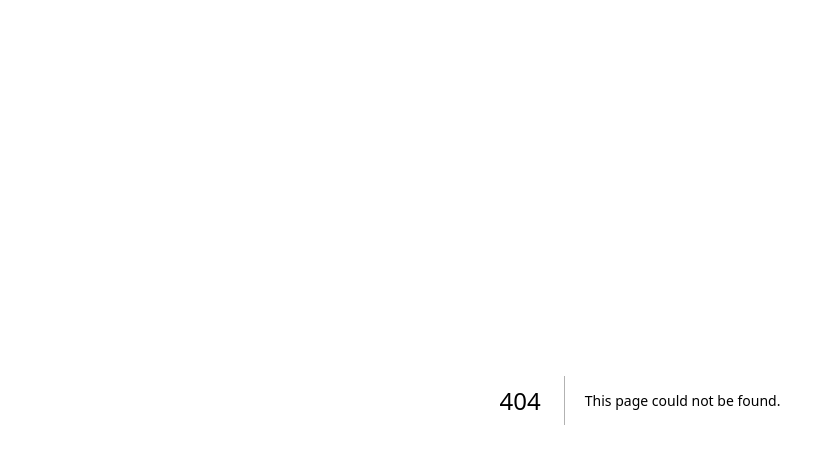
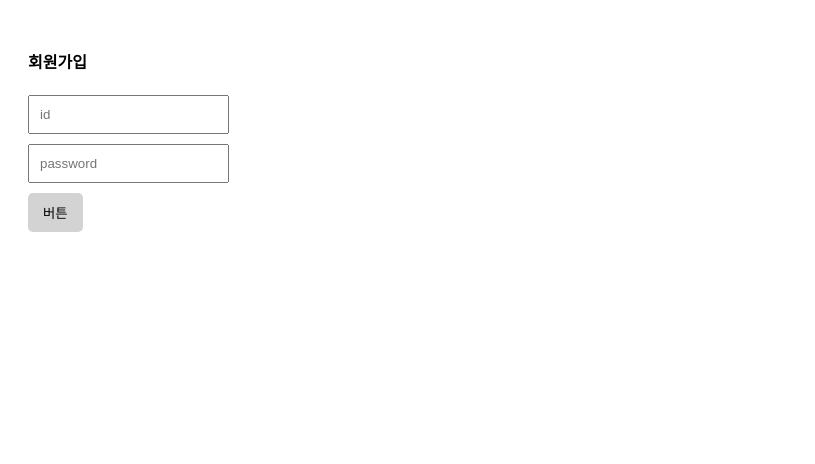
Before and after one commit to TTstream/practice-nextjs-board, a Next.js app: page /signup in a window 1280 px wide. Before the commit this address had no page. Shown: the top 464 px of the page, without its empty margins (0-815 px from the left). Built offline with nearby package versions, Linux system fonts and the light colour scheme.

Commit message:
mongoDB 데이터 존재 여부 확인

```diff
--- a/app/list/page.js
+++ b/app/list/page.js
@@ -10,10 +10,10 @@ export default async function List() {
       {result.map((a, i) => (
         <div className="list-item" key={i}>
           <Link href={`/detail/${a._id}`}>
-            <h4>{a.title}</h4>
+            <h4>{a.title ? a.title : a.id}</h4>
           </Link>
           <DetailLink id={a._id} />
-          <p>{a.content}</p>
+          <p>{a.content ? a.content : a.password}</p>
         </div>
       ))}
     </div>
--- /dev/null
+++ b/app/signup/page.js
@@ -0,0 +1,12 @@
+export default function SignUp() {
+  return (
+    <div className="p-20">
+      <h4>회원가입</h4>
+      <form action="/api/signup" method="POST">
+        <input name="id" placeholder="id" />
+        <input name="password" placeholder="password" />
+        <button type="submit">버튼</button>
+      </form>
+    </div>
+  );
+}
--- /dev/null
+++ b/pages/api/signup.js
@@ -0,0 +1,17 @@
+// mongoDB 쿼리문 참고 사이트 https://lts0606.tistory.com/568
+import { connectDB } from "@/util/database";
+
+export default async function SignUp(요청, 응답) {
+  if (요청.method == "POST") {
+    let { id, password } = 요청.body;
+    // console.log(요청.body);
+    let db = (await connectDB).db("forum");
+    let result = await db.collection("post").find({ id: id }).count();
+
+    if (result != 0) {
+      return 응답.status(500).json("현재 존재하는 아이디입니다.");
+    }
+    db.collection("post").insertOne(요청.body);
+    return 응답.status(200).redirect(302, "/list");
+  }
+}
```
